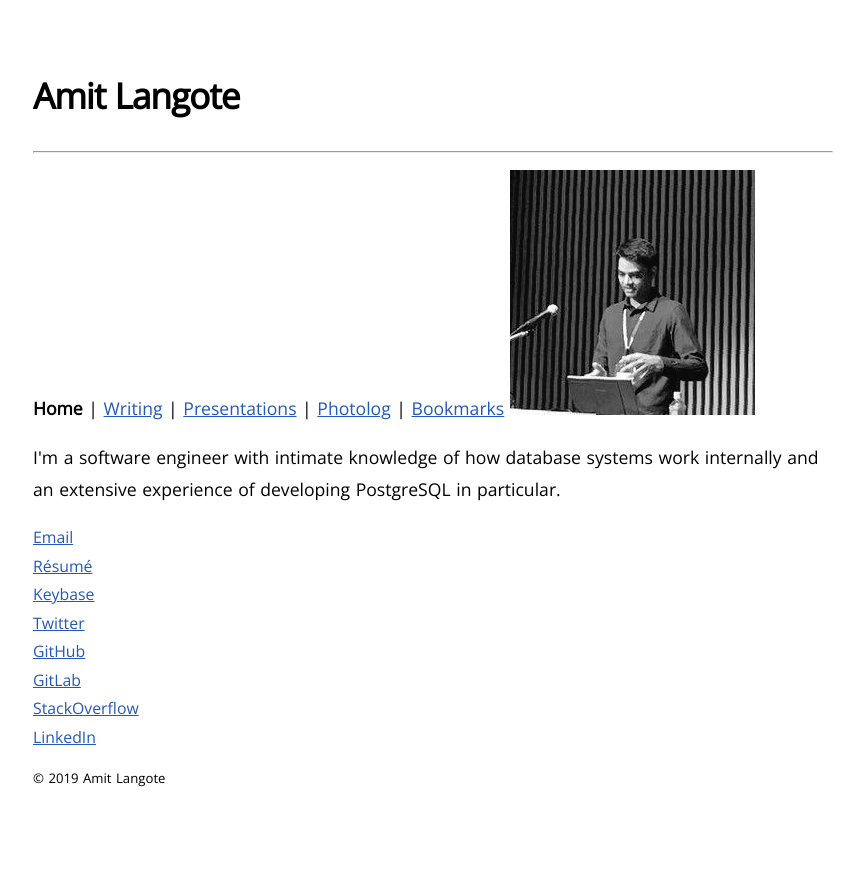
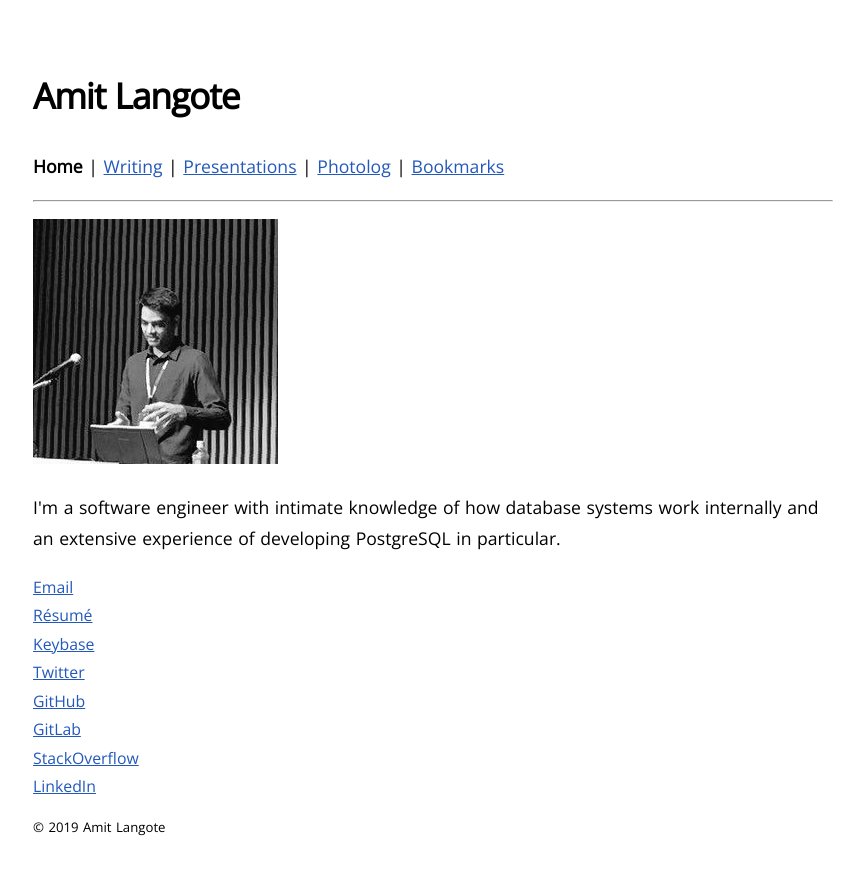
Before and after one commit to amitlan/website, a Jekyll site: the page built from index.md, in a window 1280 px wide. Shown: the top 875 px of the page, without its empty margins (207-1071 px from the left). Built offline with Jekyll 4.4.1, drawn with Linux system fonts in a browser that asks for light colours.

Commit message:
nav above line

```diff
--- a/index.md
+++ b/index.md
@@ -2,8 +2,8 @@
 layout: default
 ---
 <h1>Amit Langote</h1>
+<b>Home</b> | <a href="https://amitlan.github.io/writing">Writing</a> | <a href="https://amitlan.github.io/talks">Presentations</a> | <a href="https://amitlan.github.io/photolog">Photolog</a> | <a href="https://amitlan.github.io/bookmarks">Bookmarks</a>
 <hr>
-<b>Home</b> | <a href="https://amitlan.github.io/writing">Writing</a> | <a href="https://amitlan.github.io/talks">Presentations</a> | <a href="https://amitlan.github.io/photolog">Photolog</a> | <a href="https://amitlan.github.io/bookmarks">Bookmarks</a>
 <img src="files/me.jpg" alt="hi" class="inline"/>
 <p>I'm a software engineer with intimate knowledge of how database systems work internally and an extensive experience of developing PostgreSQL in particular.</p>
 <ul>
```
